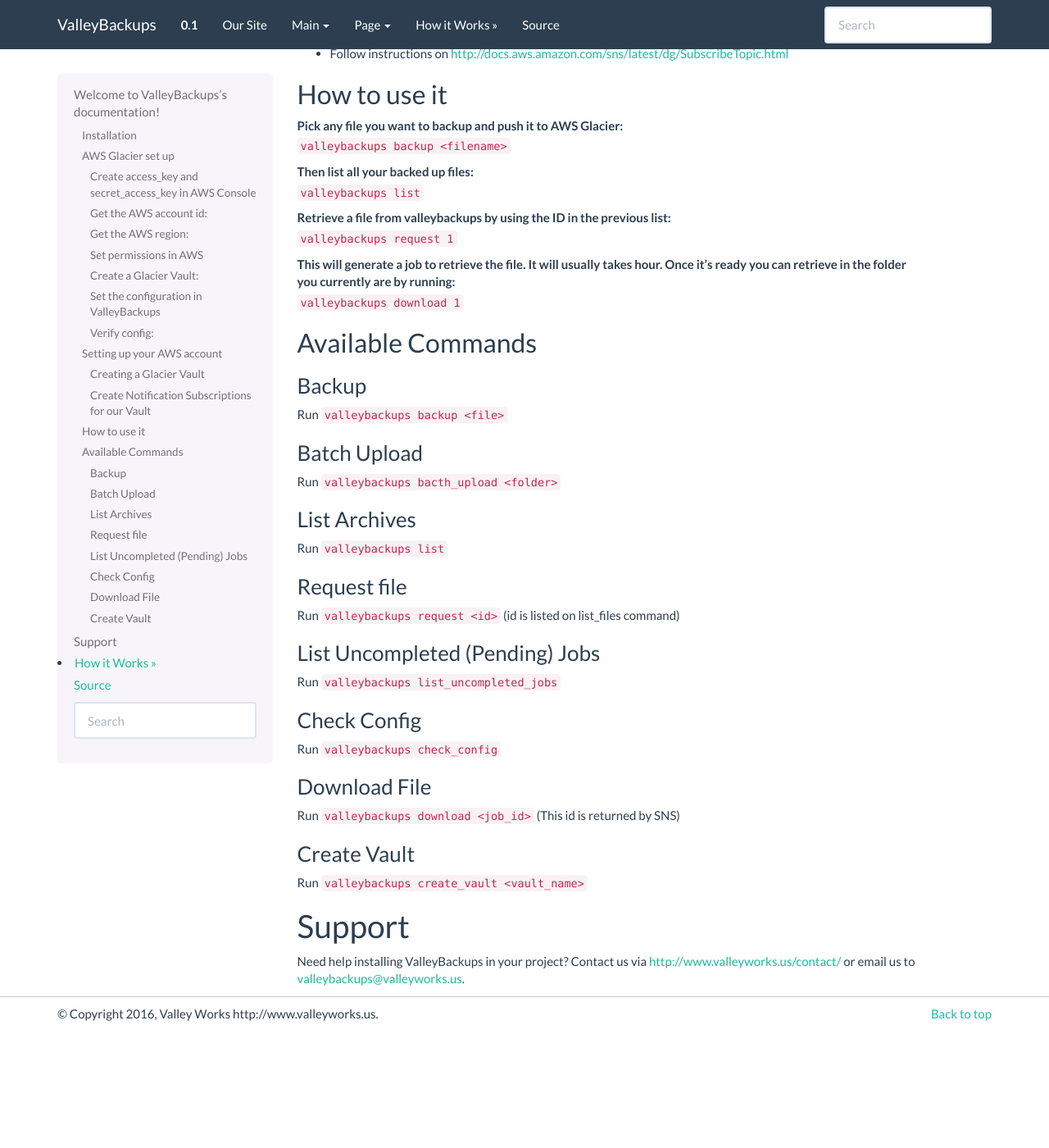
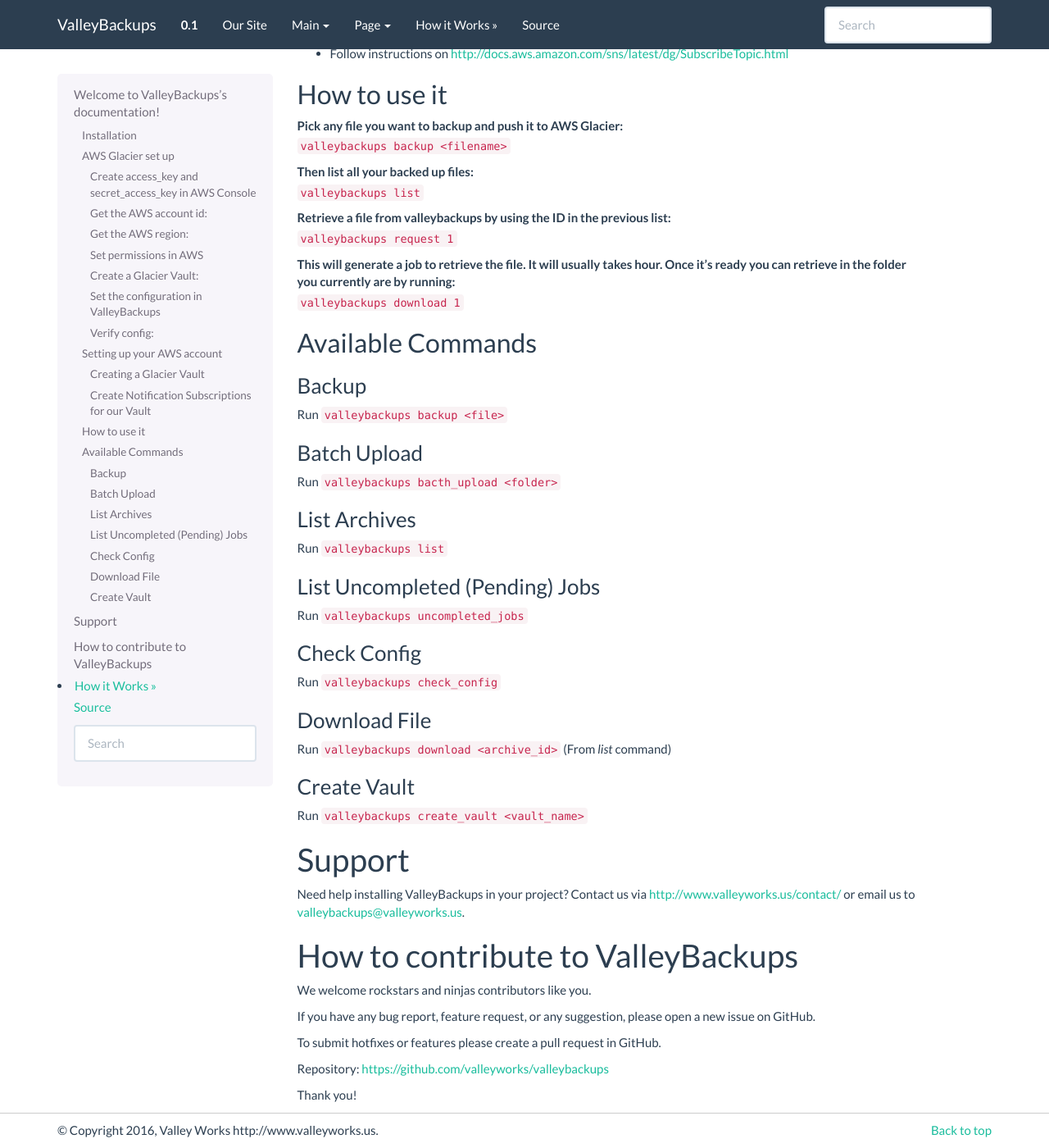
Before and after one commit to valleyworks/valleybackups, a Sphinx documentation site: the page built from docs/index.rst, in a window 1280 px wide and 1400 px high, scrolled down 2051 px. Shown: the whole window at 82% size. Built offline with Sphinx 7.4.7, drawn with Linux system fonts in a browser that asks for light colours; before the commit the page ends 3309 px from its top, so only the background shows below that.

Commit message:
Fixed typos

```diff
--- a/docs/index.rst
+++ b/docs/index.rst
@@ -145,15 +145,10 @@ List Archives
 
 Run ``valleybackups list``
 
-Request file
-............
-
-Run ``valleybackups request <id>`` (id is listed on list_files command)
-
 List Uncompleted (Pending) Jobs
 ...............................
 
-Run ``valleybackups list_uncompleted_jobs``
+Run ``valleybackups uncompleted_jobs``
 
 Check Config
 ............
@@ -163,7 +158,7 @@ Run ``valleybackups check_config``
 Download File
 .............
 
-Run ``valleybackups download <job_id>`` (This id is returned by SNS)
+Run ``valleybackups download <archive_id>`` (From `list` command)
 
 Create Vault
 ............
@@ -175,3 +170,17 @@ Support
 =======
 
 Need help installing ValleyBackups in your project? Contact us via http://www.valleyworks.us/contact/ or email us to valleybackups@valleyworks.us.
+
+
+How to contribute to ValleyBackups
+==================================
+
+We welcome rockstars and ninjas contributors like you.
+
+If you have any bug report, feature request, or any suggestion, please open a new issue on GitHub.
+
+To submit hotfixes or features please create a pull request in GitHub.
+
+Repository: https://github.com/valleyworks/valleybackups
+
+Thank you!
```
Also changed, not shown: README.md (+1 -1 lines).
